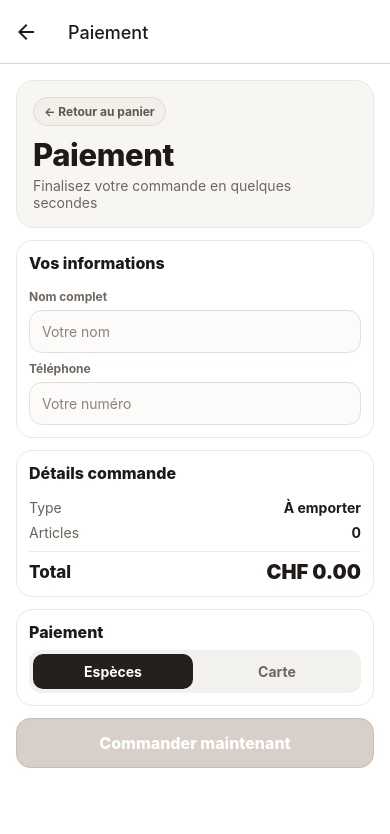
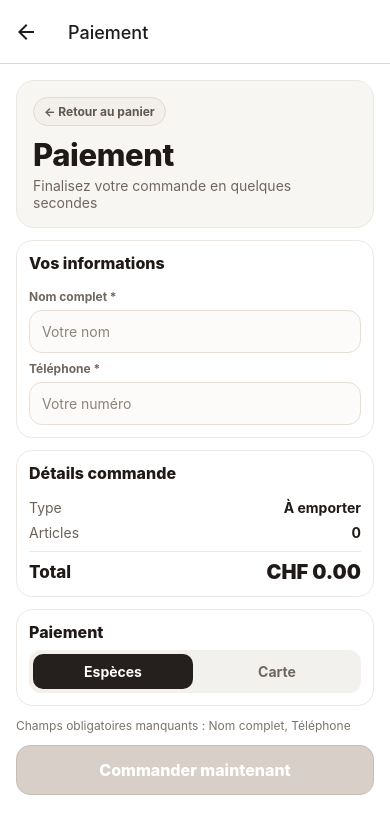
Before and after one commit to tariksk355/alalouche-GPT, a React Native app in the folder mobile/: screen /Checkout in a window 390 px wide. Shown: the top 834 px of the page. Built offline with nearby package versions, Linux system fonts and the light colour scheme; no server answers.

Commit message:
mobile checkout: mark full name label as required

```diff
--- a/mobile/app.json
+++ b/mobile/app.json
@@ -13,6 +13,7 @@
     },
     "ios": {
       "bundleIdentifier": "com.alalouche.mobile",
+      "supportsTablet": true,
       "icon": "./src/assets/icon-ios.png",
       "infoPlist": {
         "ITSAppUsesNonExemptEncryption": false,
--- a/mobile/src/components/Screen.tsx
+++ b/mobile/src/components/Screen.tsx
@@ -1,5 +1,18 @@
 import React from 'react';
 import { SafeAreaView, ScrollView, View } from 'react-native';
+
+const OUTER_CONTENT_PADDING = 16;
+const CONTENT_MAX_WIDTH = 720;
+
+export const centeredContentContainerStyle = {
+  width: '100%',
+  maxWidth: CONTENT_MAX_WIDTH,
+  alignSelf: 'center',
+} as const;
+
+export const screenScrollContentStyle = {
+  padding: OUTER_CONTENT_PADDING,
+} as const;
 
 export function Screen({
   children,
@@ -10,8 +23,8 @@ export function Screen({
 }) {
   return (
     <SafeAreaView style={{ flex: 1, backgroundColor: '#fff' }}>
-      <ScrollView keyboardShouldPersistTaps={keyboardShouldPersistTaps} contentContainerStyle={{ padding: 16 }}>
-        <View style={{ gap: 12 }}>{children}</View>
+      <ScrollView keyboardShouldPersistTaps={keyboardShouldPersistTaps} contentContainerStyle={screenScrollContentStyle}>
+        <View style={[centeredContentContainerStyle, { gap: 12 }]}>{children}</View>
       </ScrollView>
     </SafeAreaView>
   );
--- a/mobile/src/screens/CheckoutScreen.tsx
+++ b/mobile/src/screens/CheckoutScreen.tsx
@@ -24,6 +24,14 @@ export function CheckoutScreen({ navigation, route }: any) {
 
   const totalItems = useMemo(() => lines.reduce((sum, line) => sum + line.quantity, 0), [lines]);
   const totalAmount = Number(route?.params?.totalAmount || 0);
+  const missingRequiredFields = [
+    !name ? t('common_full_name') : null,
+    !phone ? t('common_phone') : null,
+    orderType === 'delivery' && !address ? t('checkout_delivery_address') : null,
+  ].filter(Boolean) as string[];
+  const missingRequiredFieldsText = missingRequiredFields.join(', ');
+  const disabledByMissingRequiredFields = !name || !phone || (orderType === 'delivery' && !address);
+  const disableSubmit = disabledByMissingRequiredFields || isSubmitting;
 
   useEffect(() => {
     if (!customer) return;
@@ -43,13 +51,13 @@ export function CheckoutScreen({ navigation, route }: any) {
 
     <View style={sectionCard}>
       <Text style={sectionTitle}>{t('checkout_info_title')}</Text>
-      <Text style={fieldLabel}>{t('common_full_name')}</Text>
+      <Text style={fieldLabel}>{`${t('common_full_name')} *`}</Text>
       <TextInput placeholder={t('signup_name_placeholder')} placeholderTextColor="#8b837b" value={name} onChangeText={setName} style={inputStyle} />
-      <Text style={fieldLabel}>{t('common_phone')}</Text>
+      <Text style={fieldLabel}>{`${t('common_phone')} *`}</Text>
       <TextInput placeholder={t('signup_phone_placeholder')} placeholderTextColor="#8b837b" value={phone} onChangeText={setPhone} style={inputStyle} keyboardType="phone-pad" />
       {orderType === 'delivery' && (
         <>
-        <Text style={fieldLabel}>{t('checkout_delivery_address')}</Text>
+        <Text style={fieldLabel}>{`${t('checkout_delivery_address')} *`}</Text>
         <TextInput
           placeholder={t('checkout_delivery_address_placeholder')}
           placeholderTextColor="#8b837b"
@@ -82,9 +90,15 @@ export function CheckoutScreen({ navigation, route }: any) {
         </Pressable>
       </View>
     </View>
+    {disabledByMissingRequiredFields && !isSubmitting && (
+      <Text style={requiredFieldsHint}>
+        {missingRequiredFields.length > 1 ? 'Champs obligatoires manquants : ' : 'Champ obligatoire manquant : '}
+        {missingRequiredFieldsText}
+      </Text>
+    )}
     <Pressable
-      style={[checkoutButton, (!name || !phone || (orderType === 'delivery' && !address) || isSubmitting) && checkoutButtonDisabled]}
-      disabled={!name || !phone || (orderType === 'delivery' && !address) || isSubmitting}
+      style={[checkoutButton, disableSubmit && checkoutButtonDisabled]}
+      disabled={disableSubmit}
       onPress={async () => {
         if (isSubmitting) return;
         setIsSubmitting(true);
@@ -152,3 +166,4 @@ const checkoutButton = { borderRadius: 14, backgroundColor: '#1f1a17', paddingVe
 const checkoutButtonDisabled = { backgroundColor: '#d8d0c8', borderWidth: 1, borderColor: '#c9beb4' } as const;
 const checkoutButtonContent = { flexDirection: 'row', alignItems: 'center', justifyContent: 'center', gap: 8 } as const;
 const checkoutButtonText = { color: '#fff', fontWeight: '800', fontSize: 16 } as const;
+const requiredFieldsHint = { color: '#7b746d', fontSize: 12 } as const;
--- a/mobile/src/screens/MenuScreen.tsx
+++ b/mobile/src/screens/MenuScreen.tsx
@@ -4,6 +4,7 @@ import { OrderingSettings, storefrontApi } from '../api/storefront';
 import { MenuItem } from '../types/models';
 import { theme } from '../theme/theme';
 import { useLanguage } from '../contexts/LanguageContext';
+import { centeredContentContainerStyle, screenScrollContentStyle } from '../components/Screen';
 
 const MENU_HERO_LOGO = require('../assets/alalouche-logo.png');
 const MENU_HERO_BG = require('../assets/menu-hero-bg.png');
@@ -102,9 +103,9 @@ export function MenuScreen({ navigation }: any) {
           { useNativeDriver: false },
         )}
         scrollEventThrottle={16}
-        contentContainerStyle={{ padding: 16 }}
+        contentContainerStyle={screenScrollContentStyle}
       >
-        <View style={{ gap: 12 }}>
+        <View style={[centeredContentContainerStyle, { gap: 12 }]}>
       <Animated.View
         style={{
           borderRadius: 20,
```
